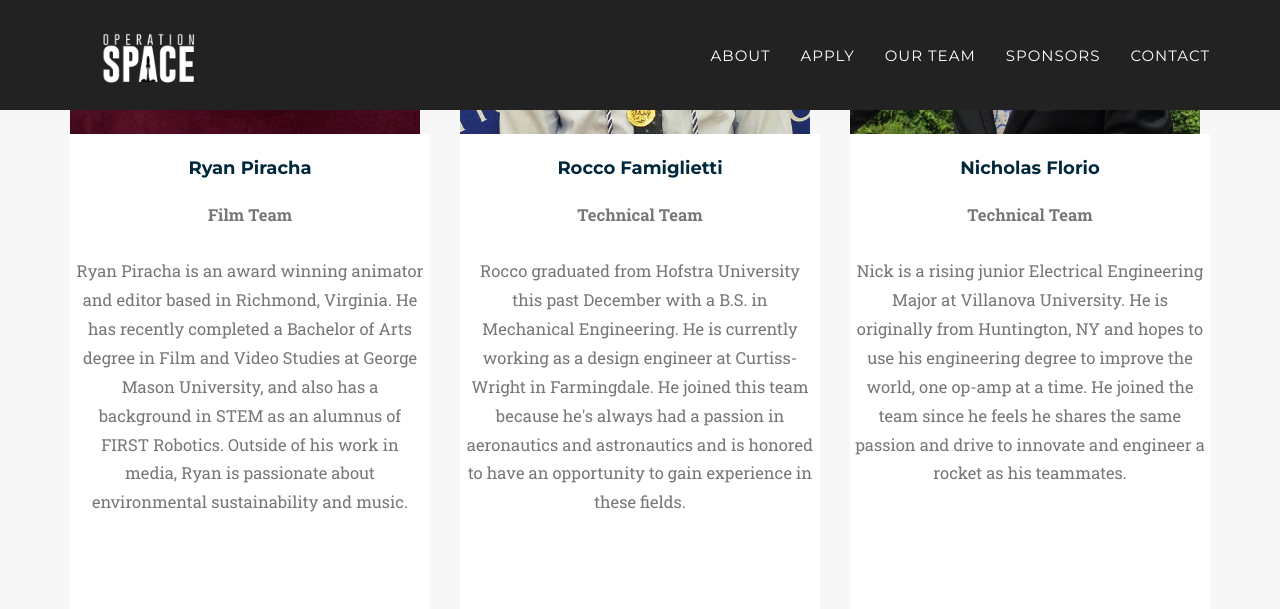
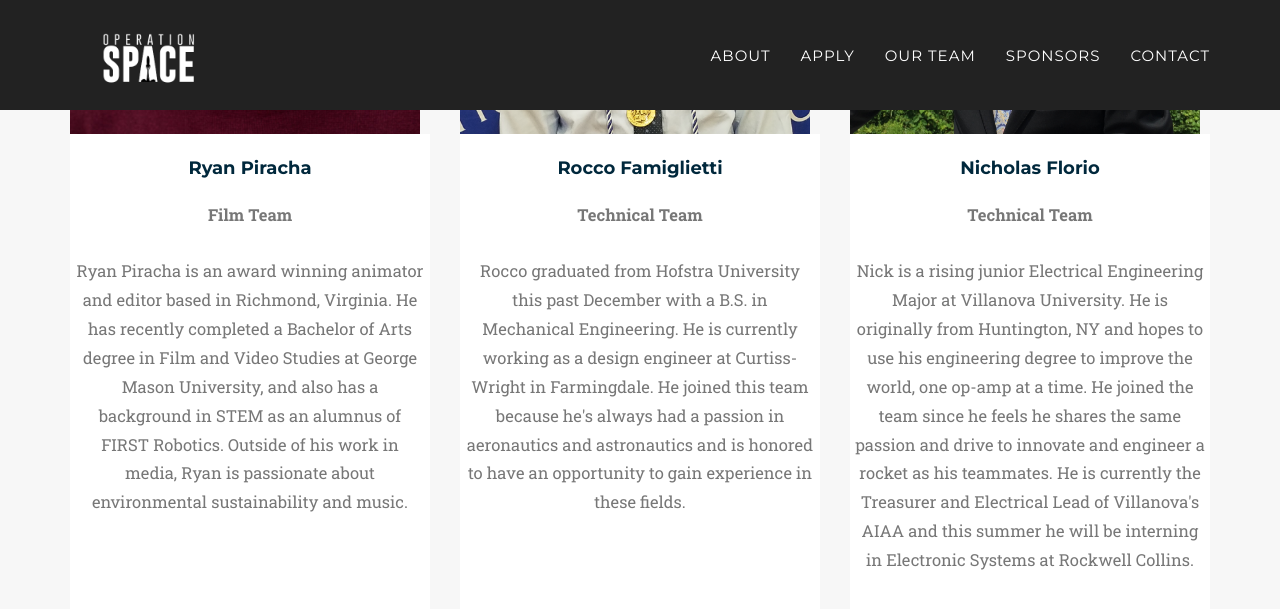
Before and after one commit to HughFerg/operation-space, a Jekyll site: the page built from _2017_pages/team.html, in a window 1280 px wide and 900 px high, scrolled down 5051 px, cut to the strip 0-670 px from the top of the window. Shown: the top 609 px of the strip. Built offline with Jekyll 4.4.1, drawn with Linux system fonts in a browser that asks for light colours; nearby versions of some CDN libraries; some web fonts are replaced; library files that are not in the unit come from our copies.

Commit message:
changed nick bio

```diff
--- a/2017_teams/_posts/2017-05-31-team-10-NickF.markdown
+++ b/2017_teams/_posts/2017-05-31-team-10-NickF.markdown
@@ -6,5 +6,5 @@ layout: 2017_default
 img: NickFHeadshot.jpg
 thumbnail: NickFHeadshot.jpg
 alt: Picture of Name
-description: Nick is a rising junior Electrical Engineering Major at Villanova University.  He is originally from Huntington, NY and hopes to use his engineering degree to improve the world, one op-amp at a time. He joined the team since he feels he shares the same passion and drive to innovate and engineer a rocket as his teammates.
+description: Nick is a rising junior Electrical Engineering Major at Villanova University.  He is originally from Huntington, NY and hopes to use his engineering degree to improve the world, one op-amp at a time. He joined the team since he feels he shares the same passion and drive to innovate and engineer a rocket as his teammates. He is currently the Treasurer and Electrical Lead of Villanova's AIAA and this summer he will be interning in Electronic Systems at Rockwell Collins.
 ---
```
